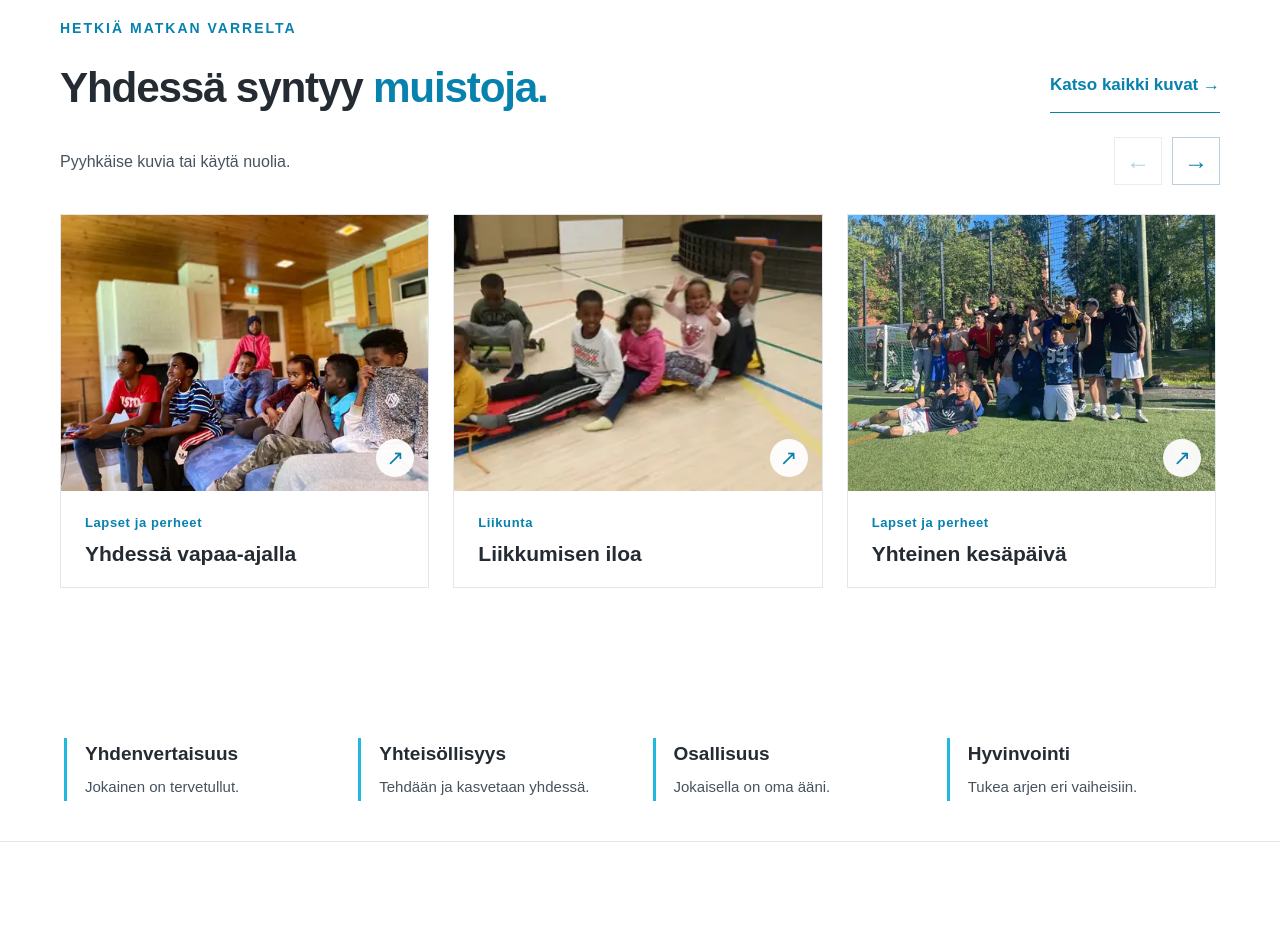
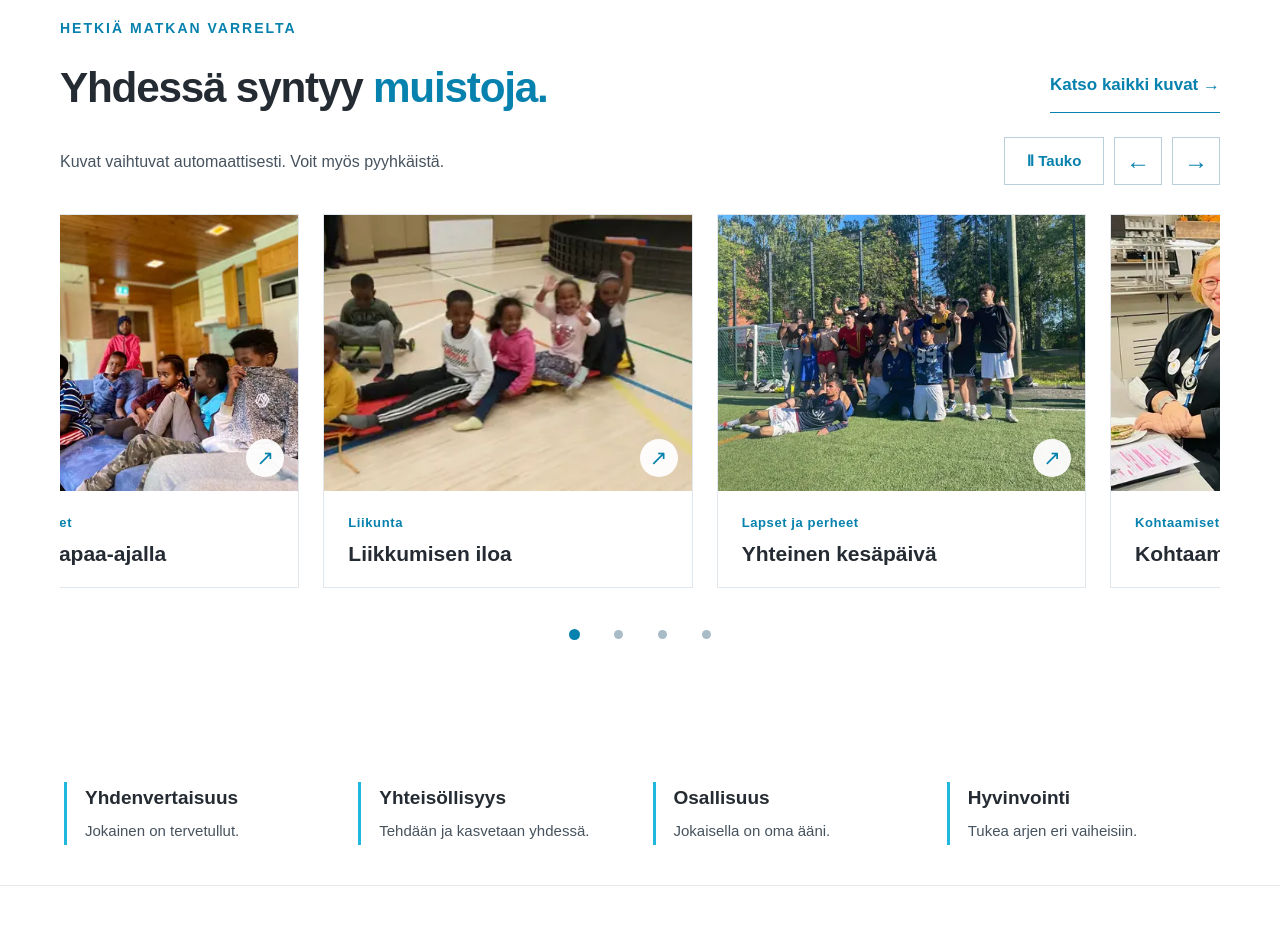
Before and after one commit to vantaayhdess-byte/vantaayhdessa, a Next.js app: page / in a window 1280 px wide. Shown: the part 2500-3425 px from the top of the page. Built offline with nearby package versions, Linux system fonts and the light colour scheme.

Commit message:
Carousel automatic ah iyo dhibco lagu daray

```diff
--- a/app/Gallery.js
+++ b/app/Gallery.js
@@ -1,13 +1,42 @@
 "use client";
 
-import { useRef, useState } from "react";
+import { useEffect, useRef, useState } from "react";
 import Photo from "./Photo";
+
+const AUTOPLAY_DELAY = 4500;
+
+// Stop positions match the visible cards: three on desktop, one on mobile.
+function scrollStops(element) {
+  if (!element?.firstElementChild) return [0];
+  const maximum = Math.max(0, element.scrollWidth - element.clientWidth);
+  const first = element.firstElementChild.offsetLeft;
+  return [...element.children]
+    .map((child) => Math.min(maximum, child.offsetLeft - first))
+    .filter(
+      (position, index, all) => index === 0 || position - all[index - 1] > 4,
+    );
+}
+function nearestStop(element, stops) {
+  return stops.reduce(
+    (best, position, index) =>
+      Math.abs(position - element.scrollLeft) <
+      Math.abs(stops[best] - element.scrollLeft)
+        ? index
+        : best,
+    0,
+  );
+}
 
 export default function Gallery({ photos, strip = false }) {
   const [category, setCategory] = useState("Kaikki");
   const [active, setActive] = useState(null);
-  const [canGoBack, setCanGoBack] = useState(false);
-  const [canGoForward, setCanGoForward] = useState(true);
+  const [positions, setPositions] = useState([0]);
+  const [current, setCurrent] = useState(0);
+  const [paused, setPaused] = useState(false);
+  const [hovering, setHovering] = useState(false);
+  const [inView, setInView] = useState(false);
+  const [pageVisible, setPageVisible] = useState(true);
+  const [reducedMotion, setReducedMotion] = useState(false);
   const track = useRef(null);
   const dialog = useRef(null);
   const visible =
@@ -15,23 +44,77 @@ export default function Gallery({ photos, strip = false }) {
       ? photos
       : photos.filter((p) => p.category === category);
   const selected = active === null ? null : visible[active];
+  const playing =
+    strip &&
+    !paused &&
+    !hovering &&
+    inView &&
+    pageVisible &&
+    !reducedMotion &&
+    active === null &&
+    positions.length > 1;
+
+  useEffect(() => {
+    if (!strip || !track.current) return;
+    const element = track.current;
+    const measure = () => {
+      const stops = scrollStops(element);
+      setPositions(stops);
+      setCurrent(nearestStop(element, stops));
+    };
+    const motion = window.matchMedia("(prefers-reduced-motion: reduce)");
+    const updateMotion = () => setReducedMotion(motion.matches);
+    const updateVisibility = () => setPageVisible(!document.hidden);
+    const resize = new ResizeObserver(measure);
+    const intersection = new IntersectionObserver(
+      ([entry]) => setInView(entry.isIntersecting),
+      { threshold: 0.2 },
+    );
+    resize.observe(element);
+    intersection.observe(element);
+    motion.addEventListener("change", updateMotion);
+    document.addEventListener("visibilitychange", updateVisibility);
+    measure();
+    updateMotion();
+    updateVisibility();
+    return () => {
+      resize.disconnect();
+      intersection.disconnect();
+      motion.removeEventListener("change", updateMotion);
+      document.removeEventListener("visibilitychange", updateVisibility);
+    };
+  }, [strip, photos.length]);
+
+  useEffect(() => {
+    if (!playing) return;
+    const timer = window.setInterval(() => {
+      const element = track.current;
+      if (!element) return;
+      const stops = scrollStops(element);
+      const next = (nearestStop(element, stops) + 1) % stops.length;
+      element.scrollTo({ left: stops[next], behavior: "smooth" });
+    }, AUTOPLAY_DELAY);
+    return () => window.clearInterval(timer);
+  }, [playing]);
 
   function updateScroll() {
-    const el = track.current;
-    if (!el) return;
-    setCanGoBack(el.scrollLeft > 4);
-    setCanGoForward(el.scrollLeft + el.clientWidth < el.scrollWidth - 4);
+    const element = track.current;
+    if (element) setCurrent(nearestStop(element, scrollStops(element)));
+  }
+  function goTo(index) {
+    setPaused(true);
+    track.current?.scrollTo({
+      left: positions[index],
+      behavior: reducedMotion ? "instant" : "smooth",
+    });
   }
   function move(direction) {
-    const el = track.current;
-    if (!el) return;
-    el.scrollBy({
-      left:
-        direction * (el.firstElementChild.getBoundingClientRect().width + 24),
-      behavior: window.matchMedia("(prefers-reduced-motion: reduce)").matches
-        ? "instant"
-        : "smooth",
-    });
+    const element = track.current;
+    if (!element) return;
+    const stops = scrollStops(element);
+    goTo(
+      (nearestStop(element, stops) + direction + stops.length) % stops.length,
+    );
   }
   function open(index) {
     setActive(index);
@@ -44,16 +127,44 @@ export default function Gallery({ photos, strip = false }) {
     setActive((index) => (index + direction + visible.length) % visible.length);
   }
   return (
-    <div className={strip ? "gallery gallery-strip" : "gallery"}>
+    <div
+      className={strip ? "gallery gallery-strip" : "gallery"}
+      data-autoplay={strip ? String(playing) : undefined}
+      onMouseEnter={strip ? () => setHovering(true) : undefined}
+      onMouseLeave={strip ? () => setHovering(false) : undefined}
+      onFocusCapture={
+        strip
+          ? (event) => {
+              if (
+                !event.target.closest(".carousel-pause") &&
+                !event.currentTarget.contains(event.relatedTarget)
+              )
+                setPaused(true);
+            }
+          : undefined
+      }
+    >
       {strip ? (
         <div className="gallery-toolbar">
-          <p>Pyyhkäise kuvia tai käytä nuolia.</p>
+          <p>Kuvat vaihtuvat automaattisesti. Voit myös pyyhkäistä.</p>
           <div className="gallery-arrows">
+            <button
+              type="button"
+              className="carousel-pause"
+              disabled={reducedMotion}
+              aria-label={
+                paused
+                  ? "Käynnistä automaattinen vaihto"
+                  : "Pysäytä automaattinen vaihto"
+              }
+              onClick={() => setPaused((value) => !value)}
+            >
+              {reducedMotion ? "Vaihto pois" : paused ? "▶ Jatka" : "Ⅱ Tauko"}
+            </button>
             <button
               type="button"
               aria-label="Edelliset kuvat"
               aria-controls="home-photo-track"
-              disabled={!canGoBack}
               onClick={() => move(-1)}
             >
               ←
@@ -62,7 +173,6 @@ export default function Gallery({ photos, strip = false }) {
               type="button"
               aria-label="Seuraavat kuvat"
               aria-controls="home-photo-track"
-              disabled={!canGoForward}
               onClick={() => move(1)}
             >
               →
@@ -95,6 +205,7 @@ export default function Gallery({ photos, strip = false }) {
         id={strip ? "home-photo-track" : undefined}
         className={strip ? "photo-track" : "gallery-grid"}
         onScroll={strip ? updateScroll : undefined}
+        onPointerDown={strip ? () => setPaused(true) : undefined}
         tabIndex={strip ? 0 : undefined}
         role={strip ? "region" : undefined}
         aria-label={strip ? "Kuusi kuvaa yhdistyksen toiminnasta" : undefined}
@@ -131,6 +242,26 @@ export default function Gallery({ photos, strip = false }) {
           </button>
         ))}
       </div>
+      {strip && positions.length > 1 && (
+        <div
+          className="carousel-dots"
+          role="group"
+          aria-label="Valitse kuvaryhmä"
+        >
+          {positions.map((_, index) => (
+            <button
+              key={index}
+              type="button"
+              aria-label={"Siirry kuvaryhmään " + (index + 1)}
+              aria-controls="home-photo-track"
+              aria-current={current === index ? "true" : undefined}
+              onClick={() => goTo(index)}
+            >
+              <span aria-hidden="true" />
+            </button>
+          ))}
+        </div>
+      )}
       <dialog
         ref={dialog}
         className="photo-dialog"
--- a/app/globals.css
+++ b/app/globals.css
@@ -1174,3 +1174,57 @@ button:focus-visible,
 .hero {
   background-color: #102431;
 }
+/* Native carousel with dots instead of a visible scrollbar. */
+.photo-track {
+  scrollbar-width: none;
+  padding-bottom: 8px;
+}
+.photo-track::-webkit-scrollbar {
+  display: none;
+}
+.carousel-dots {
+  display: flex;
+  justify-content: center;
+  flex-wrap: wrap;
+  gap: 4px;
+  margin-top: 18px;
+}
+.carousel-dots button {
+  width: 40px;
+  height: 40px;
+  padding: 0;
+  display: grid;
+  place-items: center;
+  border: 0;
+  background: transparent;
+  cursor: pointer;
+}
+.carousel-dots button span {
+  display: block;
+  width: 9px;
+  height: 9px;
+  border-radius: 50%;
+  background: #a8bcc8;
+}
+.carousel-dots button[aria-current="true"] span {
+  background: var(--blue);
+  width: 11px;
+  height: 11px;
+}
+.gallery-arrows .carousel-pause {
+  min-width: 100px;
+  font:
+    600 15px Arial,
+    sans-serif;
+  padding: 0 12px;
+}
+@media (max-width: 600px) {
+  .gallery-strip .gallery-toolbar {
+    align-items: flex-start;
+    flex-direction: column;
+    gap: 16px;
+  }
+  .carousel-dots {
+    margin-top: 10px;
+  }
+}
```
Also changed, not shown: 1 other file (tests, documents, lock files or other folders).
